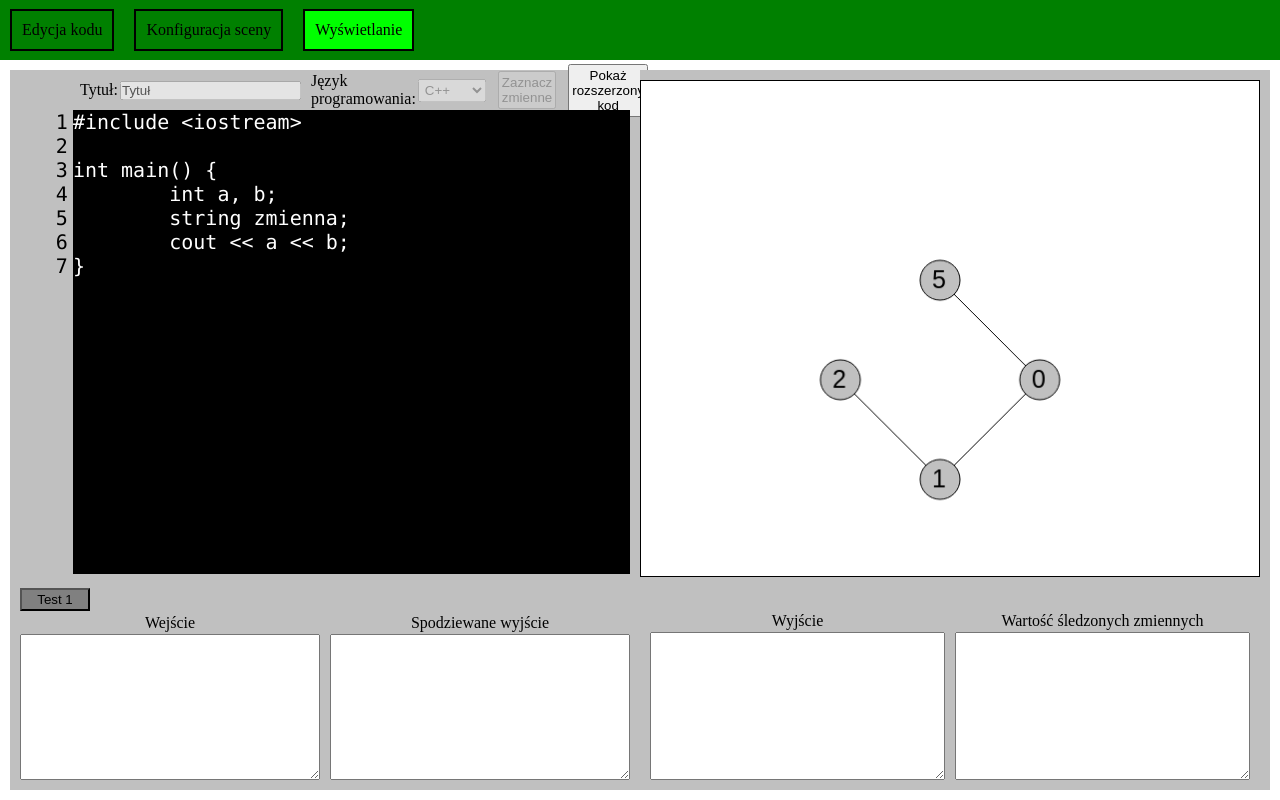
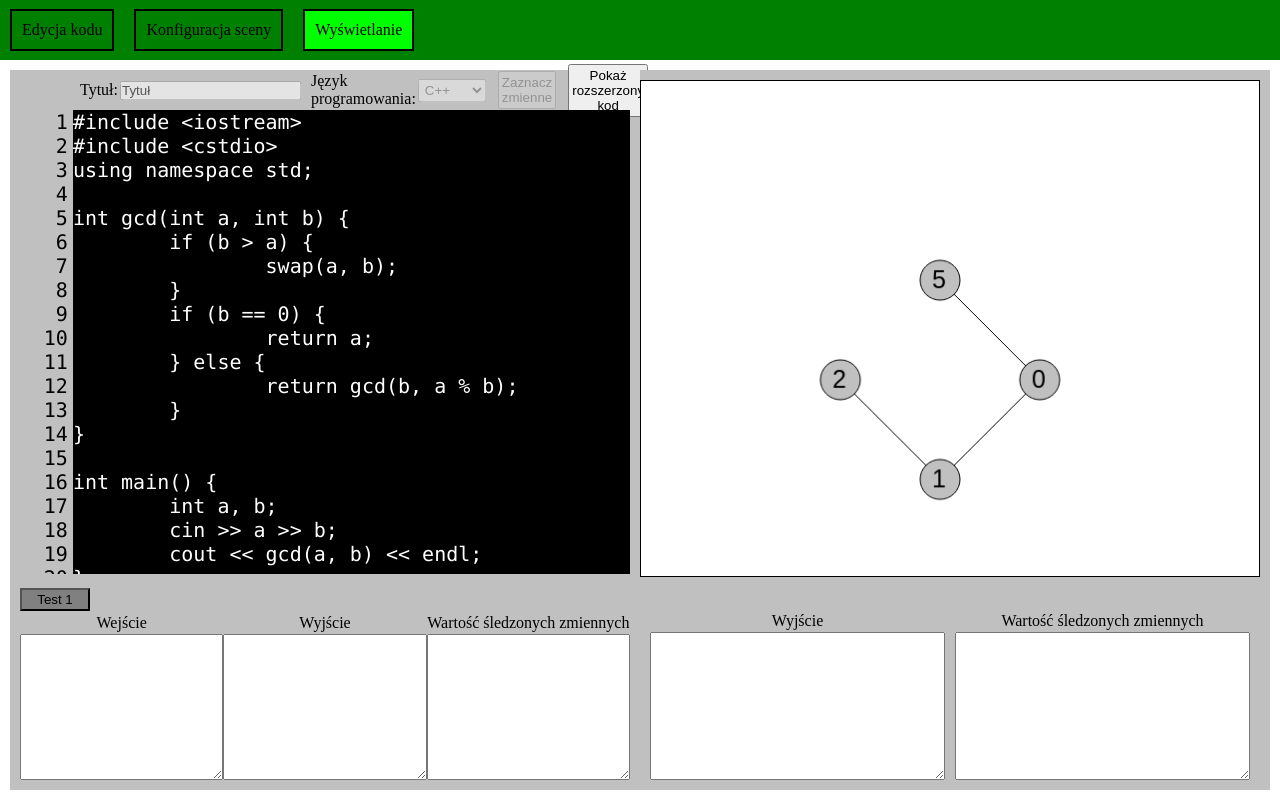
Before and after one commit to Rubix98/algodebug, a Vue app: page / in a window 1280 px wide. Built offline with nearby package versions, Linux system fonts and the light colour scheme.

Commit message:
Dodaje połączenie z api kompilatora

```diff
--- a/package.json
+++ b/package.json
@@ -10,6 +10,7 @@
   "dependencies": {
     "axios": "^0.26.1",
     "core-js": "^3.6.5",
+    "cors": "^2.8.5",
     "mitt": "^3.0.0",
     "vue": "^3.0.0"
   },
--- a/src/App.vue
+++ b/src/App.vue
@@ -24,8 +24,8 @@ export default {
   },
 
   methods: {
-    sendRequest(url, data) {
-      let response = axios.post(url, data);
+    async sendRequest(data) {
+      let response = await axios.post('https://codexweb.netlify.app/.netlify/functions/enforceCode', data);
       return response;
     }
   }
--- a/src/components/codeEditor/CodeEditor.vue
+++ b/src/components/codeEditor/CodeEditor.vue
@@ -52,7 +52,7 @@ export default {
 
   data() {
     return {
-      code:                 '#include <iostream>\n\nint main() {\n\tint a, b;\n\tstring zmienna;\n\tcout << a << b;\n}',
+      code:                 '#include <iostream>\n#include <cstdio>\nusing namespace std;\n\nint gcd(int a, int b) {\n\tif (b > a) {\n\t\tswap(a, b);\n\t}\n\tif (b == 0) {\n\t\treturn a;\n\t} else {\n\t\treturn gcd(b, a % b);\n\t}\n}\n\nint main() {\n\tint a, b;\n\tcin >> a >> b;\n\tcout << gcd(a, b) << endl;\n}',
       title:                'Tytuł',
       language:             'C++',
       breakpoints:          new DeepSet(),
@@ -100,6 +100,14 @@ export default {
     },
 
     compile() {
+      this.$root.sendRequest({
+        code:      this.getExtendedCode(),
+        language: "cpp",
+        input:    this.inputs[0]
+      }).then(response => {
+        console.log(response.data);
+        this.outputs[0] = response.data.output;
+      });
     },
 
     highlightCode() {
--- a/src/components/codeEditor/CodeEditorLineNumbers.vue
+++ b/src/components/codeEditor/CodeEditorLineNumbers.vue
@@ -4,7 +4,7 @@
       v-for="line in numberOfLines" :key="line" >
 
       <div class="flex-horizontal-center">
-        <i class="fa fa-circle breakpoint" v-if="isBreakpointSet(line)"></i>
+        <i class="fa fa-circle breakpoint" v-if="isBreakpointSet(line)" @click="this.$emit('breakPointClickEvent', line)"></i>
         <i class="fa fa-square-o" v-else-if="trackVariablesMode" @click="this.$emit('breakPointClickEvent', line)"></i>
       </div>
       <div class="line-index">{{line}}</div>
--- a/src/components/codeEditor/CodeEditorTestCases.vue
+++ b/src/components/codeEditor/CodeEditorTestCases.vue
@@ -29,11 +29,19 @@
         </div>
 
         <div>
-          <div class="textarea-header">Spodziewane wyjście</div>
+          <div class="textarea-header">Wyjście</div>
           <textarea
             :value="outputs[selectedTestCase]"
             :readonly="readonly"
             @input="inputHandler('outputs', selectedTestCase, $event.target.value)"></textarea>
+        </div>
+
+        <div>
+          <div class="textarea-header">Wartość śledzonych zmiennych</div>
+          <textarea
+            :value="outputs[selectedTestCase]"
+            :readonly="readonly"
+            @input="inputHandler('inspector', selectedTestCase, $event.target.value)"></textarea>
         </div>
       </div>
 
--- a/src/scripts/CodeParser.js
+++ b/src/scripts/CodeParser.js
@@ -73,7 +73,7 @@ export class CodeParser {
 	parse() {
 		this.breakpointsVariables = [];
 		this.stack = [];
-		this.roundBracketLevel = 0;
+		this.roundBracketsLevel = 0;
 		this.curlyBracketsLevel = 0;
 
 		while (this.findNextTag()) {
@@ -89,9 +89,8 @@ export class CodeParser {
 		}
 
 		for (let [i, breakpointVariables] of this.breakpointsVariables.entries()) {
-			let printLine = ` std::cout << "ALGOVIEW${i} " << `;
-			printLine += breakpointVariables.join(' << " " << ');
-			printLine += breakpointVariables.length ? ' << std::endl;' : 'std::endl;'
+			let variables =  breakpointVariables.length ? breakpointVariables.join(' << " " << ') : '""';
+			let printLine = `\tstd::cout << "<ALGOVIEW> ${i}" << ${variables} << "</ALGOVIEW>" << endl;`;
 			this.code = this.code.replace('<breakpoint>', printLine);
 		}
 	}
@@ -129,7 +128,7 @@ export class CodeParser {
 		let beginIndex = tag.position + tag.name.length;
 		let endIndex = this.parent.code.indexOf('</mark>', beginIndex);
 		let variableName = this.parent.code.slice(beginIndex, endIndex);
-		let variableLevel = this.parent.curlyBracketsLevel + (this.parent.roundBracketLevel? 1 : 0);
+		let variableLevel = this.parent.curlyBracketsLevel + (this.parent.roundBracketsLevel? 1 : 0);
 		this.parent.stack.push({variableName: variableName, level: variableLevel});
 	}
 
```
Also changed, not shown: 1 other file (tests, documents, lock files or other folders).
